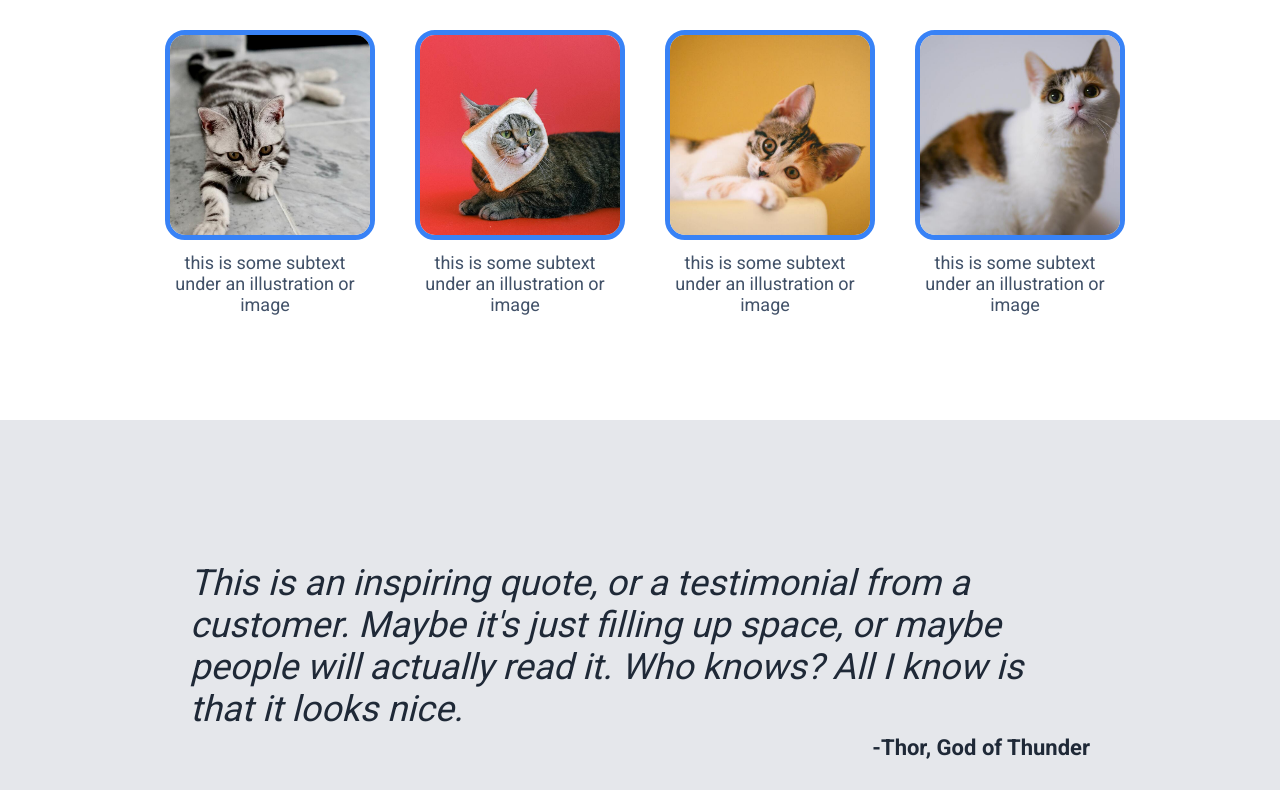
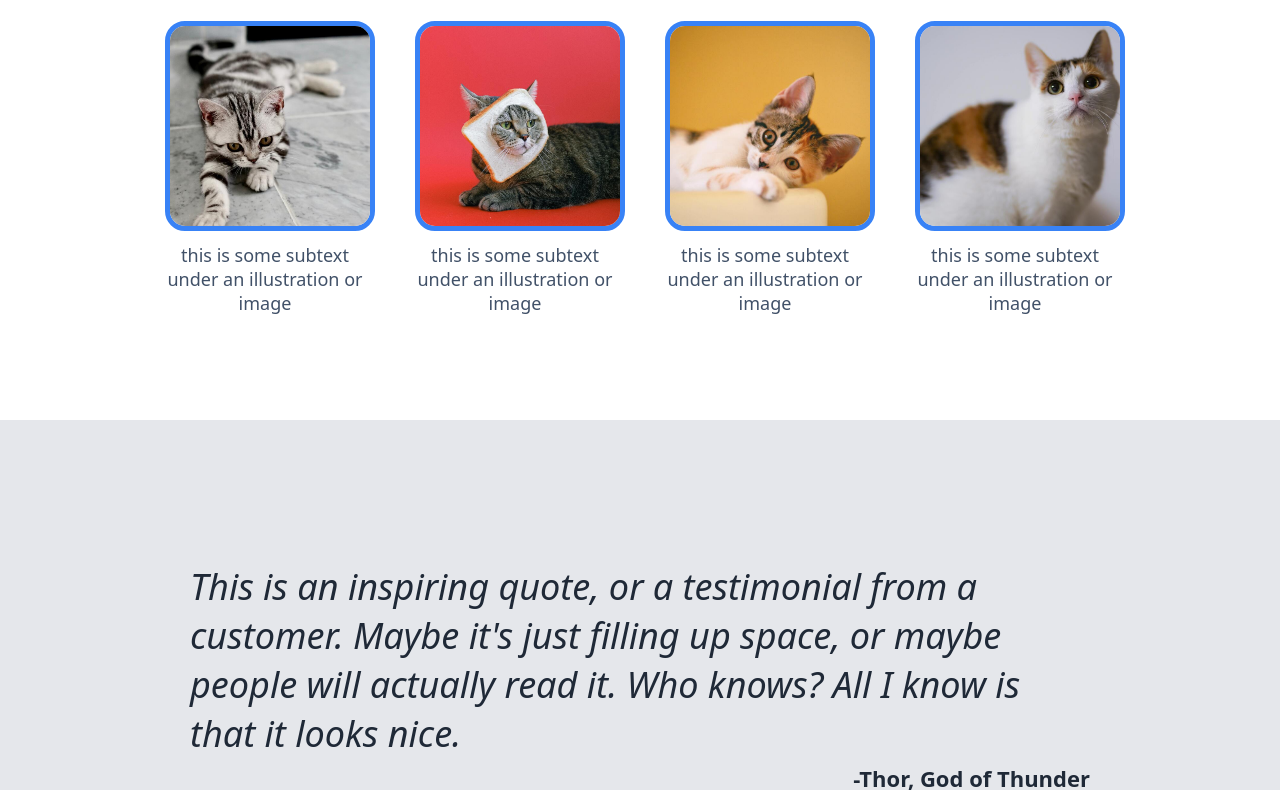
Before and after one commit to pepel7/landing-page, a plain HTML site: page index.html in a window 1280 px wide. Shown: the part 705-1495 px from the top of the page. Drawn offline with Linux system fonts and the light colour scheme.

Commit message:
Change fonts

```diff
--- a/style.css
+++ b/style.css
@@ -6,7 +6,7 @@
 }
 
 body {
-    font-family: Roboto, sans-serif;
+    font-family: system-ui, -apple-system, "Segoe UI", Roboto, "Noto Sans", sans-serif;
     padding: 0;
     margin: 0;
     font-size: 18px;
```
